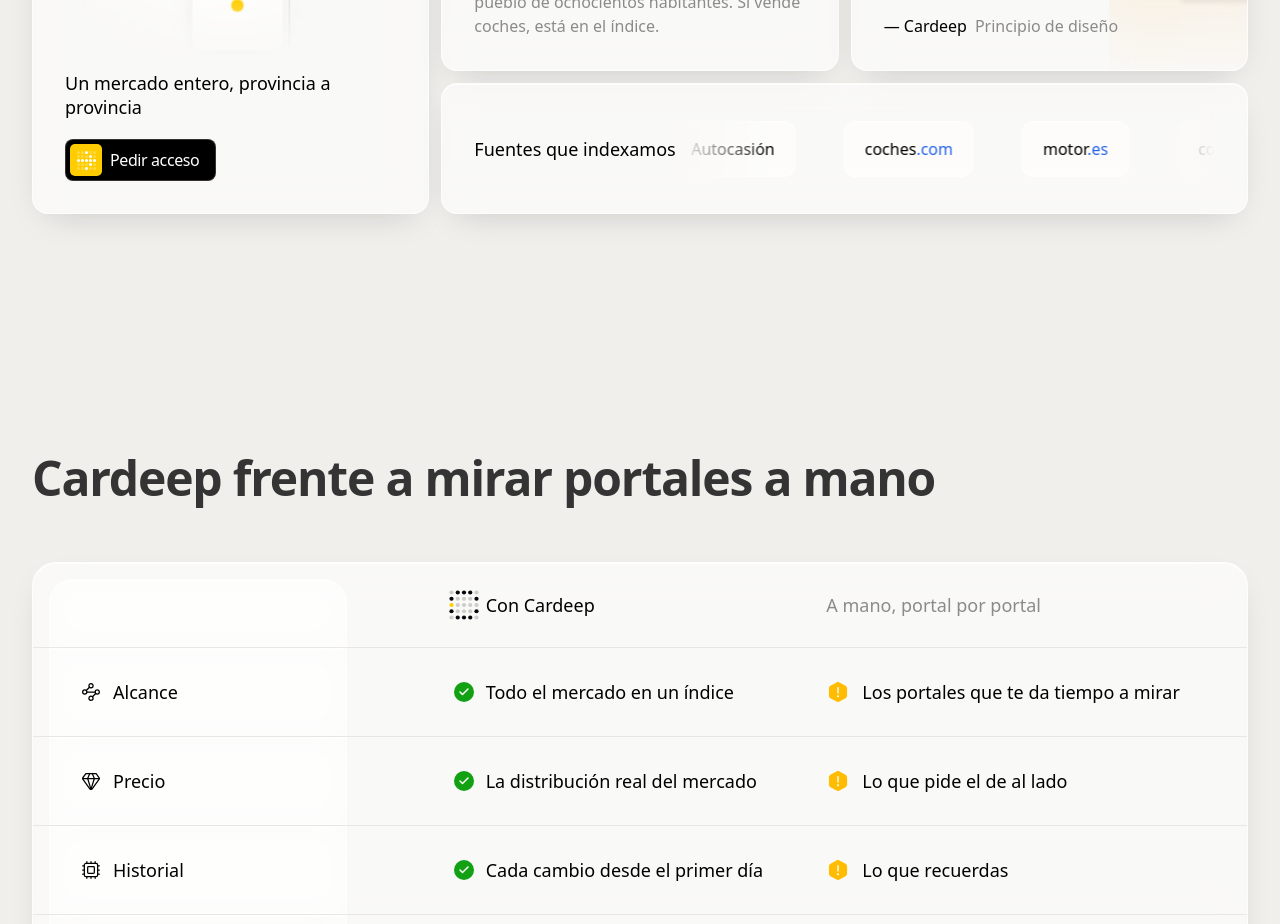
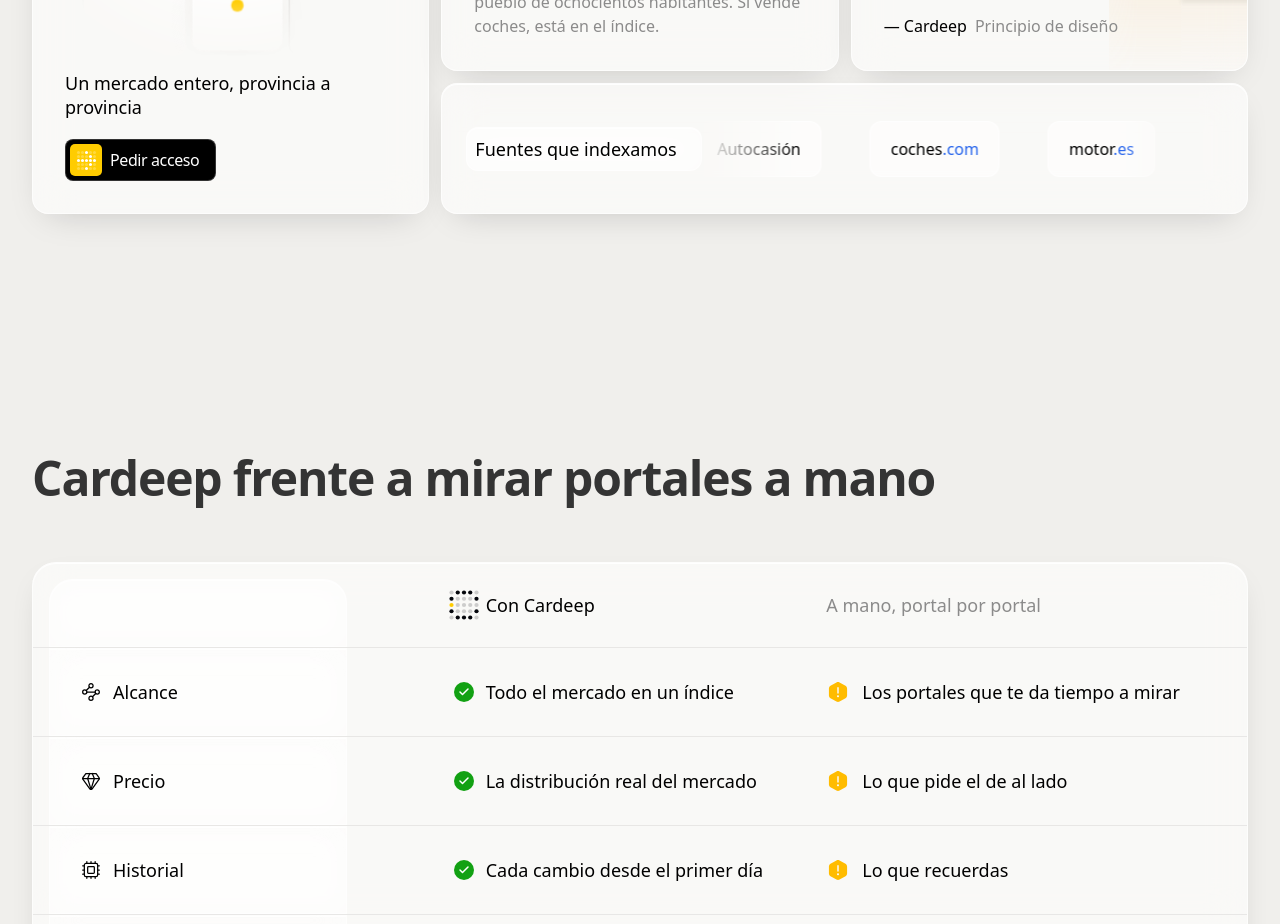
Before and after one commit to sublimine/Cardeep, a React (Vite) app in the folder web/: page / in a window 1280 px wide. Shown: the part 4980-5904 px from the top of the page. Built offline with nearby package versions, Linux system fonts and the light colour scheme; a web font is replaced by a local one.

Commit message:
fix(web): give the sources label its own band
The static "Fuentes que indexamos" label sat directly on the marquee track, so
chips scrolled through the text. It now rides a glass panel above the track and
the chips pass cleanly behind it.

```diff
--- a/web/src/components/scaling.tsx
+++ b/web/src/components/scaling.tsx
@@ -594,8 +594,13 @@
               className="col-span-1 min-h-20 md:col-span-2 md:h-full lg:min-h-0"
             >
               <div className="relative flex h-full items-center px-8">
-                <div className="-tracking-xs text-lg leading-6.5 font-medium text-nowrap">
-                  {SCALING.sourcesLabel}
+                {/* The label sits over the track, so it needs to own its band:
+                    raised above the chips and backed by a fade that lets them
+                    slide out from behind it instead of colliding with it. */}
+                <div className="glass-quiet relative z-10 -my-2 -ml-2 rounded-xl py-2 pr-6 pl-2">
+                  <span className="-tracking-xs text-lg leading-6.5 font-medium text-nowrap">
+                    {SCALING.sourcesLabel}
+                  </span>
                 </div>
                 <MarqueeTrack>
                   <Marquee direction="right" speed={69} pauseOnHover pauseOnClick>
```
